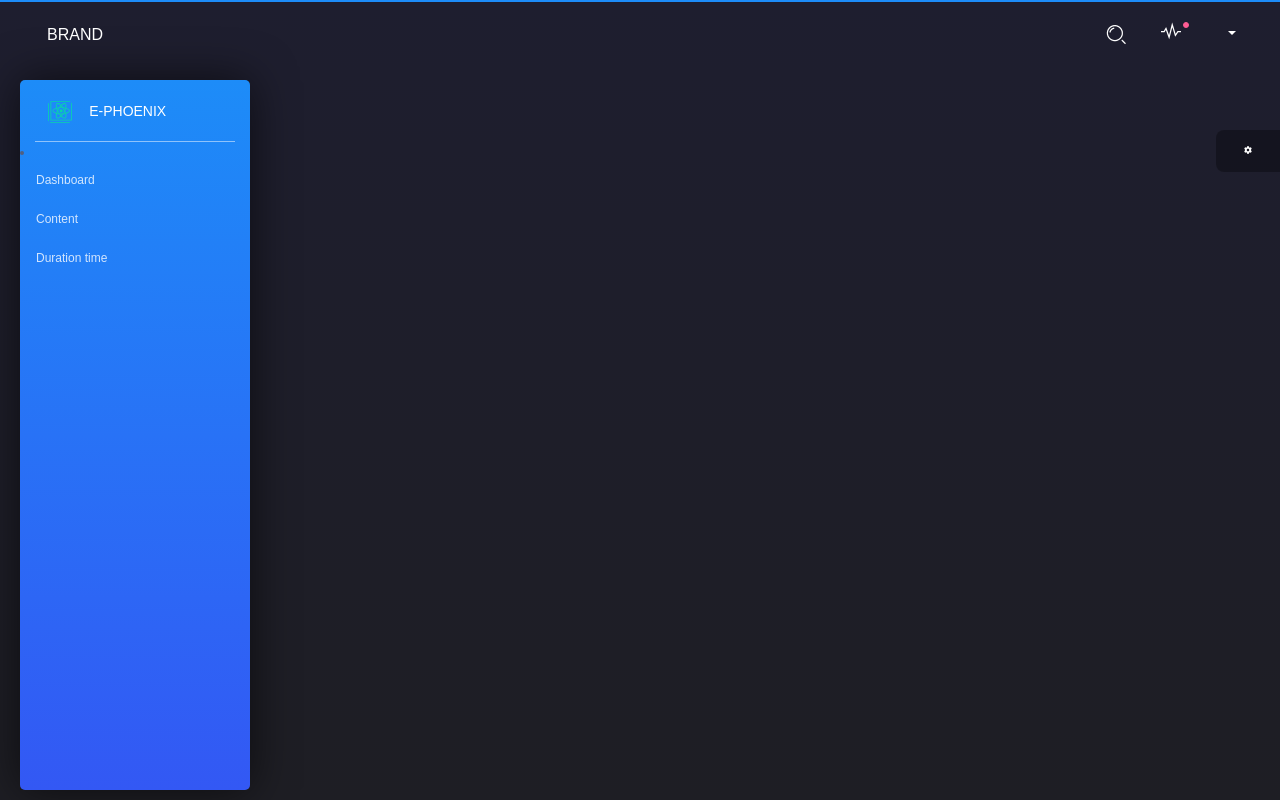
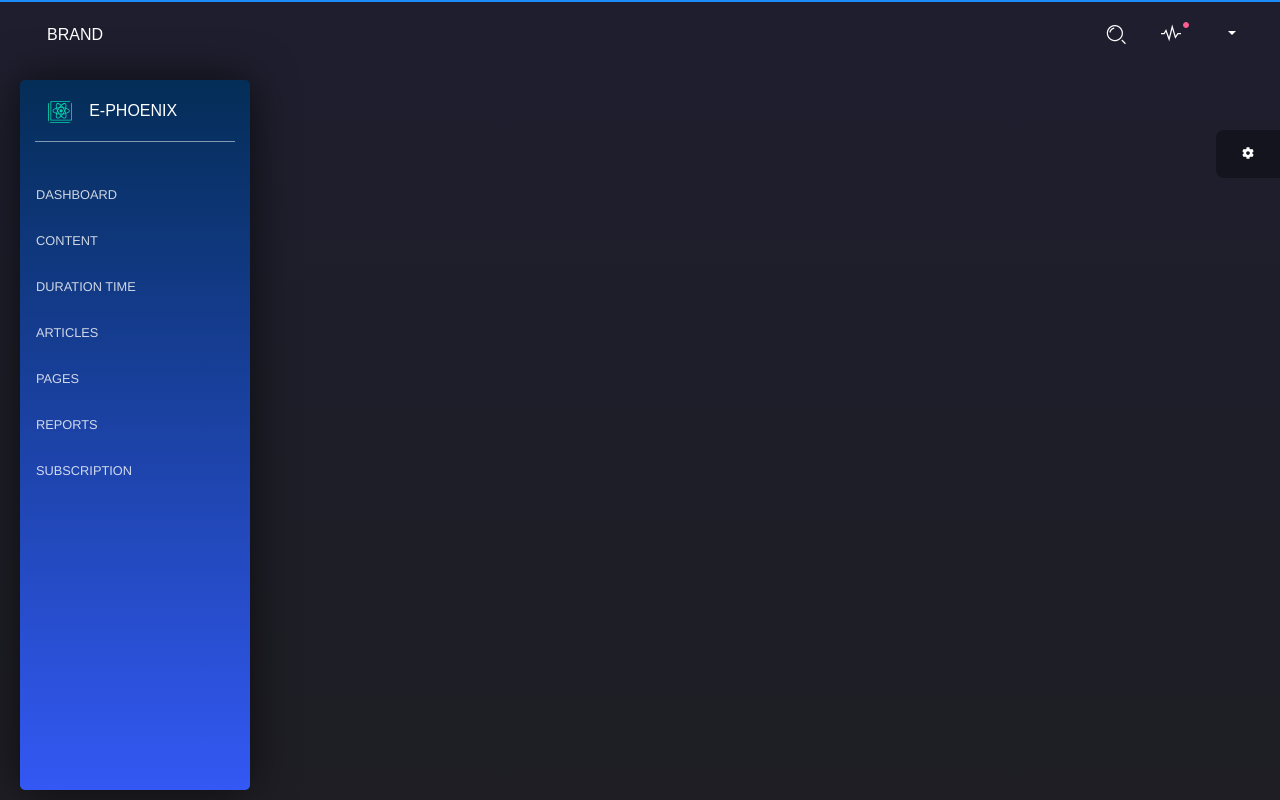
Before and after one commit to Kernael92/admin-dashboard, a React (Create React App) app: page /admin in a window 1280 px wide. Built offline with nearby package versions, Linux system fonts and the light colour scheme.

Commit message:
update the sidebar styling

```diff
--- a/package.json
+++ b/package.json
@@ -13,6 +13,7 @@
     "node-sass": "^4.12.0",
     "perfect-scrollbar": "^1.4.0",
     "react": "^16.9.0",
+    "react-color": "^2.17.3",
     "react-copy-to-clipboard": "^5.0.1",
     "react-dom": "^16.9.0",
     "react-native-svg": "^9.9.6",
--- a/src/components/FixedPlugin/FixedPlugin.jsx
+++ b/src/components/FixedPlugin/FixedPlugin.jsx
@@ -4,7 +4,9 @@ import React, { Component } from "react";
 import { Button } from "reactstrap";
 // react fontawesome components
 import { FontAwesomeIcon } from '@fortawesome/react-fontawesome';
-import { faCog } from '@fortawesome/free-solid-svg-icons'
+import { faCog } from '@fortawesome/free-solid-svg-icons';
+// react-color picker components
+import { MaterialPicker } from 'react-color';
 
 class FixedPlugin extends Component {
   constructor(props) {
--- a/src/components/Sidebar/Sidebar.jsx
+++ b/src/components/Sidebar/Sidebar.jsx
@@ -22,7 +22,11 @@ import {
 var ps;
 let content = routes.slice(2, 9);
 let dashboard = routes.slice(0, 1);
-let timer = routes.slice(9, 12)
+let timer = routes.slice(9, 12);
+let articles = routes.slice(15, 22);
+let reports = routes.slice(12, 13);
+let subscription = routes.slice(23, 24);
+let pages = routes.slice(24, 28);
 
 
 class Sidebar extends React.Component {
@@ -128,11 +132,11 @@ class Sidebar extends React.Component {
               {logoText}
             </div>
           ) : null}
-          <nav>
+          <nav className="nav">
             {dashboard.map((prop, key) => {
               if (prop.redirect) return null;
               return (
-                <li
+                <span
                   className={
                     this.activeRoute(prop.path) +
                     (prop.pro ? " active-pro" : "")
@@ -148,7 +152,7 @@ class Sidebar extends React.Component {
                     <i className={prop.icon} />
                     <p >{prop.name}</p>
                   </NavLink>
-                </li>
+                </span>
               );
             })}
             <UncontrolledDropdown >
@@ -160,8 +164,47 @@ class Sidebar extends React.Component {
               >
               <p>Content</p>
               </DropdownToggle>
+              <DropdownMenu className="dropdown-navbar" right tag="ul">
+                {content.map((prop, key) => {
+                  if (prop.redirect) return null;
+                  return (
+                    <li
+                      className={
+                        this.activeRoute(prop.path) +
+                        (prop.pro ? " active-pro" : "")
+                      }
+                      key={key}
+                    >
+                      <NavLink
+                        to={prop.layout + prop.path}
+                        className="nav-link"
+                        activeClassName="active"
+                        onClick={this.props.toggleSidebar}
+                        tag="li"
+                      >
+                      <DropdownItem className="nav-item">
+
+                        {prop.name}
+                      </DropdownItem>
+                      </NavLink>
+                    </li>
+                  );
+                })}
+              </DropdownMenu>
+            </UncontrolledDropdown>
+            <UncontrolledDropdown >
+            <DropdownToggle
+              caret
+              color="default"
+              data-toggle="dropdown"
+              nav
+              onClick={e => e.preventDefault}
+            >
+
+              <p>Duration time</p>
+            </DropdownToggle>
             <DropdownMenu className="dropdown-navbar" down tag="ul">
-                {content.map((prop, key) => {
+              {timer.map((prop, key) => {
                 if (prop.redirect) return null;
                 return (
                   <li
@@ -191,14 +234,14 @@ class Sidebar extends React.Component {
             <DropdownToggle
               caret
               color="default"
-              data-toggle="dropdown"
+              data-toggle="dropright"
               nav
               onClick={e => e.preventDefault}
             >
-            <p>Duration time</p>
+            <p>Articles</p>
             </DropdownToggle>
             <DropdownMenu className="dropdown-navbar" down tag="ul">
-              {timer.map((prop, key) => {
+              {articles.map((prop, key) => {
                 if (prop.redirect) return null;
                 return (
                   <li
@@ -224,6 +267,86 @@ class Sidebar extends React.Component {
               })}
             </DropdownMenu>
             </UncontrolledDropdown>
+            <UncontrolledDropdown >
+              <DropdownToggle
+                caret
+                data-toggle="dropdown"
+                nav
+                onClick={e => e.preventDefault}
+              >
+              <p>Pages</p>
+              </DropdownToggle>
+              <DropdownMenu className="dropdown-navbar" down tag="ul">
+                {pages.map((prop, key) => {
+                  if (prop.redirect) return null;
+                  return (
+                    <li
+                      className={
+                        this.activeRoute(prop.path) +
+                        (prop.pro ? " active-pro" : "")
+                      }
+                      key={key}
+                    >
+                      <NavLink
+                        to={prop.layout + prop.path}
+                        className="nav-link"
+                        activeClassName="active"
+                        onClick={this.props.toggleSidebar}
+                      >
+                      <DropdownItem className="nav-item">
+
+                        {prop.name}
+                      </DropdownItem>
+                      </NavLink>
+                    </li>
+                  );
+                })}
+              </DropdownMenu>
+            </UncontrolledDropdown>
+            {reports.map((prop, key) => {
+              if (prop.redirect) return null;
+              return (
+                <span
+                  className={
+                    this.activeRoute(prop.path) +
+                    (prop.pro ? " active-pro" : "")
+                  }
+                  key={key}
+                >
+                  <NavLink
+                    to={prop.layout + prop.path}
+                    className="nav-link"
+                    activeClassName="active"
+                    onClick={this.props.toggleSidebar}
+                  >
+                    <i className={prop.icon} />
+                    <p >{prop.name}</p>
+                  </NavLink>
+                </span>
+              );
+            })}
+            {subscription.map((prop, key) => {
+              if (prop.redirect) return null;
+              return (
+                <span
+                  className={
+                    this.activeRoute(prop.path) +
+                    (prop.pro ? " active-pro" : "")
+                  }
+                  key={key}
+                >
+                  <NavLink
+                    to={prop.layout + prop.path}
+                    className="nav-link"
+                    activeClassName="active"
+                    onClick={this.props.toggleSidebar}
+                  >
+                    <i className={prop.icon} />
+                    <p >{prop.name}</p>
+                  </NavLink>
+                </span>
+              );
+            })}
           </nav>
         </div>
       </div>
--- a/src/routes.js
+++ b/src/routes.js
@@ -107,6 +107,55 @@ let routes = [
         layout: "/admin"
     },
     {
+        path: "/phishing",
+        name: "Phishing",
+        icon: "ni ni-tv-2 text-primary",
+        component: "",
+        layout: "/admin"
+    },
+    {
+        path: "/social",
+        name: "Social Engineering",
+        icon: "ni ni-tv-2 text-primary",
+        component: "",
+        layout: "/admin"
+    },
+    {
+        path: "/malware",
+        name: "Malware",
+        icon: "ni ni-tv-2 text-primary",
+        component: "",
+        layout: "/admin"
+    },
+    {
+        path: "/security",
+        name: "Physical security",
+        icon: "ni ni-tv-2 text-primary",
+        component: "",
+        layout: "/admin"
+    },
+    {
+        path: "/remotely",
+        name: "Working remotely",
+        icon: "ni ni-tv-2 text-primary",
+        component: "",
+        layout: "/admin"
+    },
+    {
+        path: "/mobileSecurity",
+        name: "Mobile Security",
+        icon: "ni ni-tv-2 text-primary",
+        component: "",
+        layout: "/admin"
+    },
+    {
+        path: "/browsing",
+        name: "Safe web browsing",
+        icon: "ni ni-tv-2 text-primary",
+        component: "",
+        layout: "/admin"
+    },
+    {
         path: "/settings",
         name: "Settings",
         icon: "ni ni-tv-2 text-primary",
@@ -120,6 +169,34 @@ let routes = [
         component: "",
         layout: "/admin"
     },
+    {
+        path: "/pages",
+        name: "Registration",
+        icon: "ni ni-tv-2 text-primary",
+        component: "",
+        layout: "/admin"
+    },
+    {
+        path: "/pages",
+        name: "Login",
+        icon: "ni ni-tv-2 text-primary",
+        component: "",
+        layout: "/admin"
+    },
+    {
+        path: "/pages",
+        name: "Settings",
+        icon: "ni ni-tv-2 text-primary",
+        component: "",
+        layout: "/admin"
+    },
+    {
+        path: "/pages",
+        name: "Logout",
+        icon: "ni ni-tv-2 text-primary",
+        component: "",
+        layout: "/admin"
+    },
 ];
 
 export default routes;
```
Also changed, not shown: src/assets/css/black-dashboard.css, 1 other file (tests, documents, lock files or other folders). Lines whose indentation alone changed are shown as unchanged.
